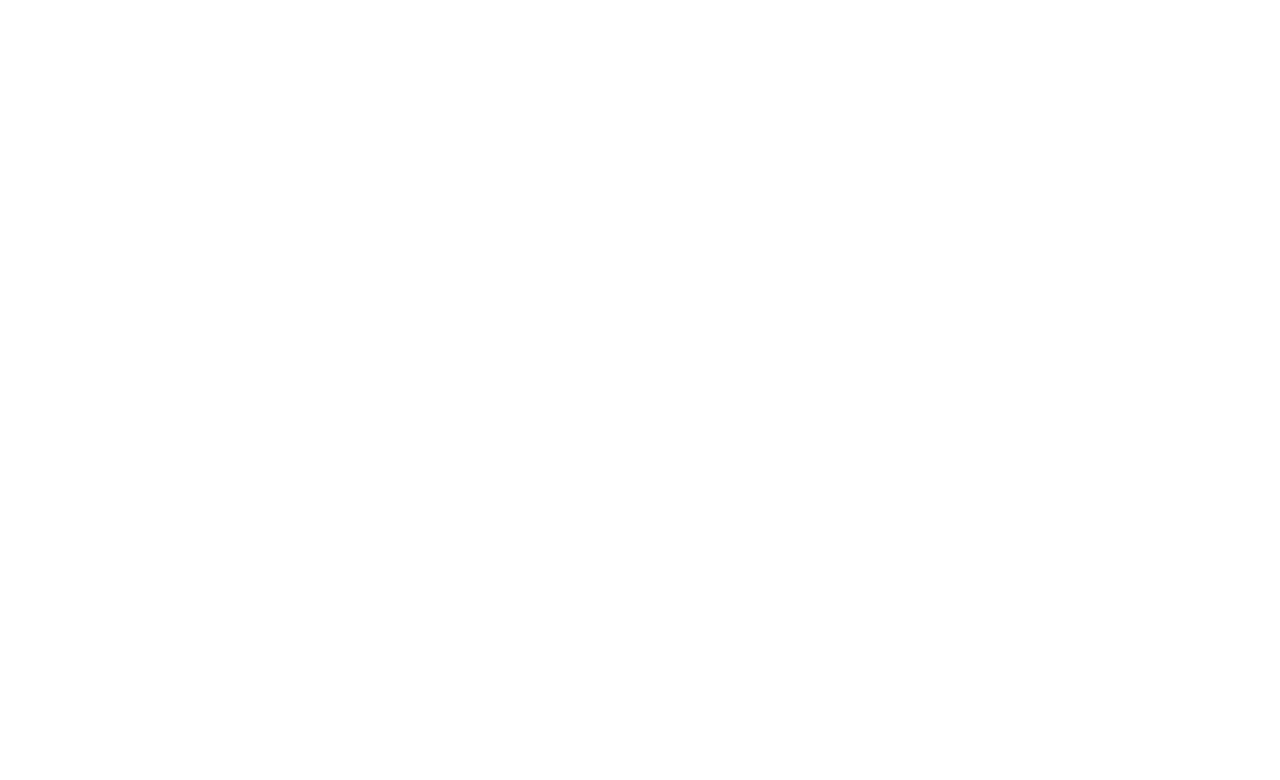
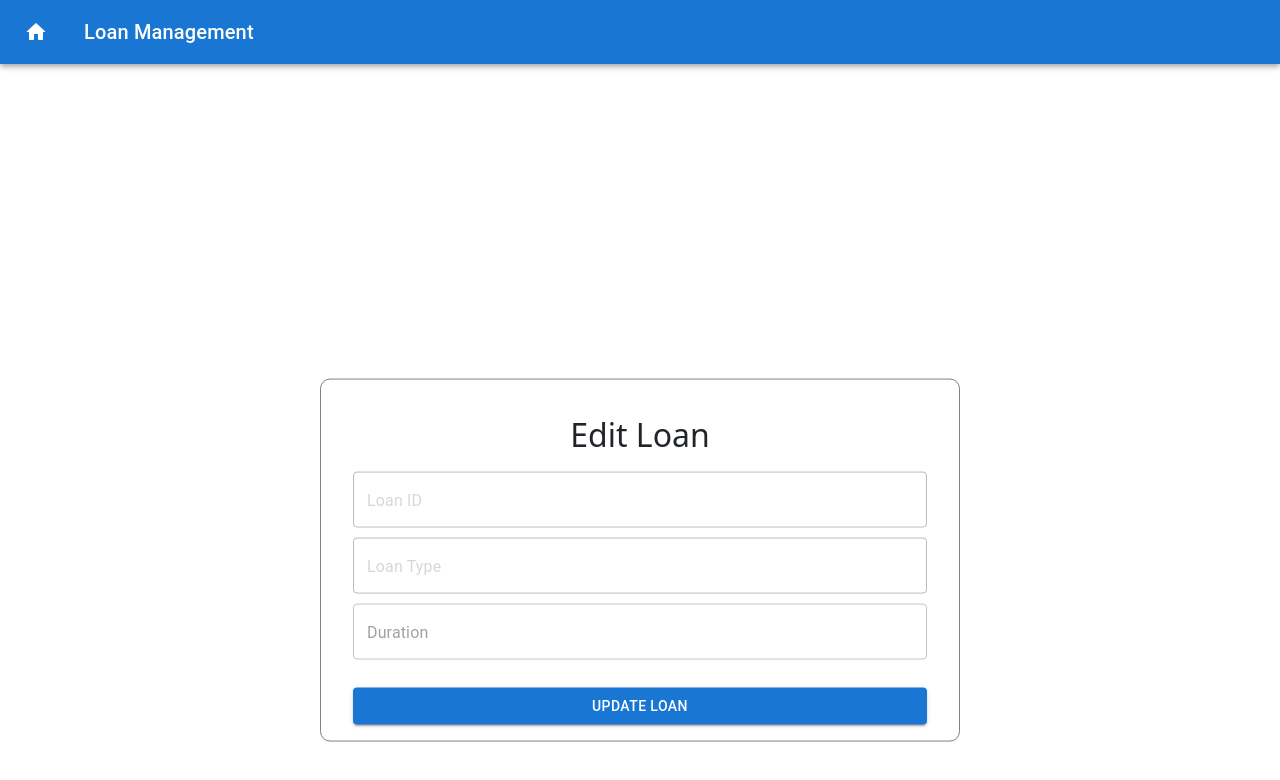
Before and after one commit to sakshijain009/Loan-Admin-Management-Application, a React (Vite) app in the folder frontend/: page /admineditloan/1 in a window 1280 px wide. Before the commit this address had no page. Shown: the top 780 px of the page. Built offline with nearby package versions, Linux system fonts and the light colour scheme; no server answers.

Commit message:
edit loan done (admin)

```diff
--- a/frontend/src/App.jsx
+++ b/frontend/src/App.jsx
@@ -17,6 +17,7 @@ import AdminViewItem from './components/AdminViewItem';
 import Logout from './components/logout';
 import AdminEditUser from './components/AdminEditUser';
 import AdminViewLoan from './components/AdminViewLoan';
+import AdminEditLoan from './components/AdminEditLoan'
 
 function App() {
 
@@ -54,6 +55,7 @@ function App() {
           <Route path='/adminadditem' element={<AdminAddItem />} />
           <Route path='/adminaddloan' element={<AdminAddLoan />} />
           <Route path='/adminviewloan' element={<AdminViewLoan />} />
+          <Route path='/admineditloan/:id' element={<AdminEditLoan />} exact />
           <Route path='/adminviewuser' element={<AdminViewUser />} />
           <Route path='/adminviewitem' element={<AdminViewItem />} />
           <Route path='adminedituser/:id' element={<AdminEditUser />} exact />
--- a/frontend/src/components/AdminEditLoan.jsx
+++ b/frontend/src/components/AdminEditLoan.jsx
@@ -25,7 +25,7 @@ function AdminEditUser() {
     useEffect(() => {
         const data = async () => {
             // console.log(id);
-            const response = await fetch(`http://localhost:8080/api/users/profile/${id}`);
+            const response = await fetch(`http://localhost:8080/api/admin/getLoan/${id}`);
             const res = await response.json();
             setLoan_id(res.loan_id);
             setType(res.type);
@@ -73,17 +73,17 @@ function AdminEditUser() {
         <>
             <Appbar/>
             <div className='register'>
-                <h2>Register User</h2>
+                <h2>Edit Loan</h2>
                 <TextField className='text_register' disabled placeholder='Loan ID' InputProps={{
         endAdornment: <InputAdornment position="end">{loan_id}</InputAdornment>,
                     }} />
                 <TextField id="outlined-basic" disabled placeholder='Loan Type' className='text_register' value={type}
                     onChange={
-                        e => setName(e.target.value)
+                        e => setType(e.target.value)
                     }/>
                 <TextField id="outlined-basic" placeholder="Duration" className='text_register' value={duration}
                     onChange={
-                        e => setDept(e.target.value)
+                        e => setDuration(e.target.value)
                     }/>
                 <Box sx={
                     {
```
